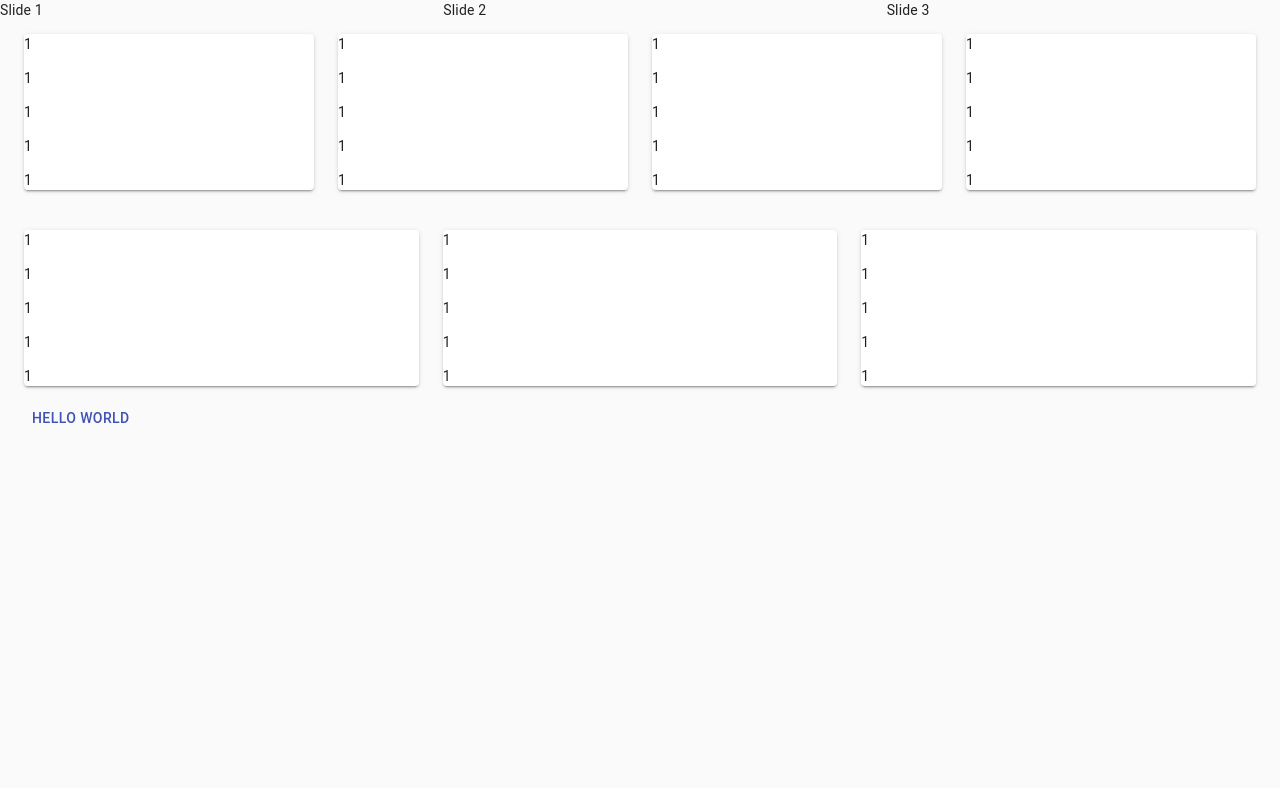
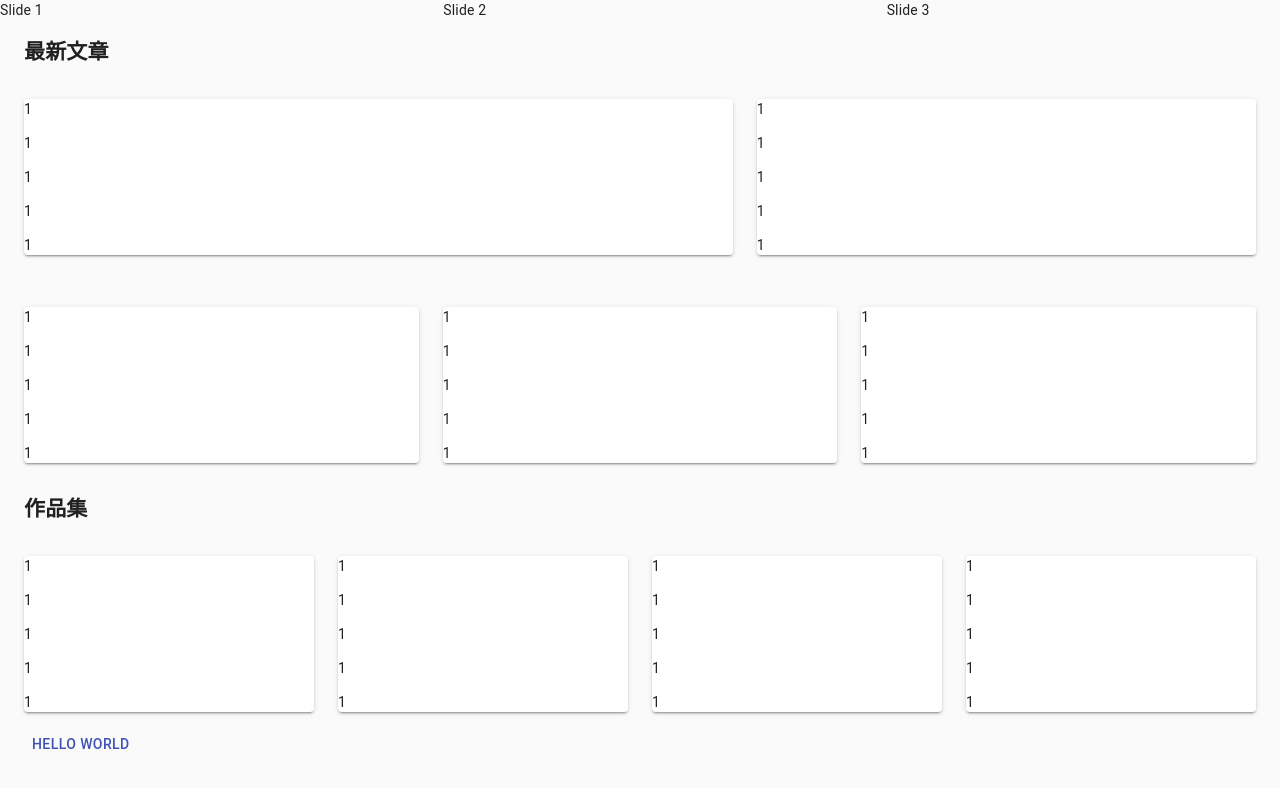
Before and after one commit to jimmy010679/gatsby-jimmy, a Gatsby site: page / in a window 1280 px wide. Built offline with nearby package versions, Linux system fonts and the light colour scheme; Gatsby itself is replaced by a stand-in of ours.

Commit message:
add prop-types package

```diff
--- a/package.json
+++ b/package.json
@@ -28,6 +28,7 @@
     "gatsby-source-graphql": "^2.11.0",
     "gatsby-transformer-remark": "^2.13.0",
     "node-sass": "^4.14.1",
+    "prop-types": "^15.7.2",
     "react": "^16.14.0",
     "react-dom": "^16.14.0",
     "react-helmet": "^6.1.0",
--- a/src/pages/index.js
+++ b/src/pages/index.js
@@ -27,6 +27,59 @@ const Home = () => {
       </div>
       <div className="blogNews">
         <Container maxWidth="lg">
+          <h2>最新文章</h2>
+          <Grid container spacing={3}>
+            <Grid item xs={6} lg={7}>
+              <Paper elevation={2}>
+                <p>1</p>
+                <p>1</p>
+                <p>1</p>
+                <p>1</p>
+                <p>1</p>
+              </Paper>
+            </Grid>
+            <Grid item xs={6} lg={5}>
+              <Paper elevation={2}>
+                <p>1</p>
+                <p>1</p>
+                <p>1</p>
+                <p>1</p>
+                <p>1</p>
+              </Paper>
+            </Grid>
+            <Grid item xs={6} lg={4}>
+              <Paper elevation={2}>
+                <p>1</p>
+                <p>1</p>
+                <p>1</p>
+                <p>1</p>
+                <p>1</p>
+              </Paper>
+            </Grid>
+            <Grid item xs={6} lg={4}>
+              <Paper elevation={2}>
+                <p>1</p>
+                <p>1</p>
+                <p>1</p>
+                <p>1</p>
+                <p>1</p>
+              </Paper>
+            </Grid>
+            <Grid item xs={6} lg={4}>
+              <Paper elevation={2}>
+                <p>1</p>
+                <p>1</p>
+                <p>1</p>
+                <p>1</p>
+                <p>1</p>
+              </Paper>
+            </Grid>
+          </Grid>
+        </Container>
+      </div>
+      <div className="protfolio">
+        <Container maxWidth="lg">
+          <h2>作品集</h2>
           <Grid container spacing={3}>
             <Grid item xs={6} lg>
               <Paper elevation={2}>
@@ -65,39 +118,6 @@ const Home = () => {
               </Paper>
             </Grid>
           </Grid>
-        </Container>
-      </div>
-      <div className="protfolio">
-        <Container maxWidth="lg">
-          <Grid container spacing={3}>
-            <Grid item xs={6} lg>
-              <Paper elevation={2}>
-                <p>1</p>
-                <p>1</p>
-                <p>1</p>
-                <p>1</p>
-                <p>1</p>
-              </Paper>
-            </Grid>
-            <Grid item xs={6} lg>
-              <Paper elevation={2}>
-                <p>1</p>
-                <p>1</p>
-                <p>1</p>
-                <p>1</p>
-                <p>1</p>
-              </Paper>
-            </Grid>
-            <Grid item xs={6} lg>
-              <Paper elevation={2}>
-                <p>1</p>
-                <p>1</p>
-                <p>1</p>
-                <p>1</p>
-                <p>1</p>
-              </Paper>
-            </Grid>
-          </Grid>
 
           <Button color="primary">Hello World</Button>
         </Container>
```
